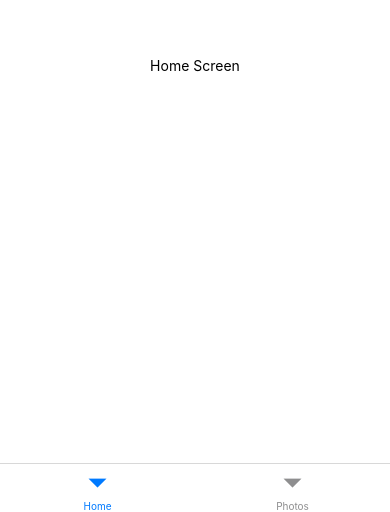
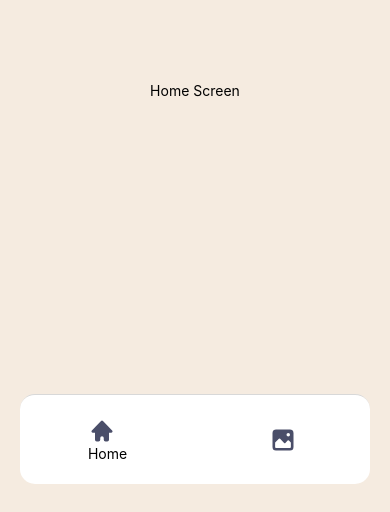
Before and after one commit to aqilahqi/al-react-native, a React Native app: screen /Home in a window 390 px wide. Shown: the part 332-844 px from the top of the page. Built offline with nearby package versions, Linux system fonts and the light colour scheme.

Commit message:
setup prettier

```diff
--- a/App.tsx
+++ b/App.tsx
@@ -3,7 +3,6 @@
 import React from 'react';
 import { NavigationContainer } from '@react-navigation/native';
 import Tabs from './src/navigation/tabs';
-
 
 function App() {
   return (
--- a/src/navigation/tabs.tsx
+++ b/src/navigation/tabs.tsx
@@ -1,22 +1,65 @@
-import { createBottomTabNavigator } from "@react-navigation/bottom-tabs";
+import { createBottomTabNavigator } from '@react-navigation/bottom-tabs';
+import { View, Text } from 'react-native';
+import HomeScreen from '../screens/HomeScreen';
+import PhotoScreen from '../screens/PhotoScreen';
 
-import HomeScreen from "../screens/HomeScreen";
-import PhotoScreen from "../screens/PhotoScreen";
+import { HomeIcon, PhotoIcon } from 'react-native-heroicons/micro';
 
-const Tab = createBottomTabNavigator()
+const Tab = createBottomTabNavigator();
 
 const screenOptions = {
-  headerShown: false
-}
-
+  headerShown: false,
+  tabBarShowLabel: false,
+  tabBarStyle: {
+    backgroundColor: '#fff',
+    position: 'absolute',
+    bottom: 28,
+    right: 20,
+    left: 20,
+    borderRadius: 15,
+    height: 90,
+    padding: 0,
+    alignSelf: 'center',
+    flexDirection: 'row',
+  },
+};
 
 const Tabs = () => {
-    return (
-        <Tab.Navigator initialRouteName='Home' screenOptions={screenOptions}>
-            <Tab.Screen name="Home" component={HomeScreen} />
-            <Tab.Screen name="Photos" component={PhotoScreen} />
-        </Tab.Navigator>
-    )
-}
+  return (
+    <Tab.Navigator
+      initialRouteName="Home"
+      screenOptions={screenOptions}
+    >
+      <Tab.Screen
+        name="Home"
+        component={HomeScreen}
+        options={{
+          tabBarIcon: () => (
+            <View className="text-center">
+              <HomeIcon
+                color="#4a4e69"
+                size={28}
+              />
+              <Text>Home</Text>
+            </View>
+          ),
+        }}
+      />
 
-export default Tabs
+      <Tab.Screen
+        name="Photos"
+        component={PhotoScreen}
+        options={{
+          tabBarIcon: () => (
+            <PhotoIcon
+              color="#4a4e69"
+              size={28}
+            />
+          ),
+        }}
+      />
+    </Tab.Navigator>
+  );
+};
+
+export default Tabs;
--- a/src/screens/HomeScreen.tsx
+++ b/src/screens/HomeScreen.tsx
@@ -1,13 +1,13 @@
-import { StatusBar } from "expo-status-bar";
-import { View, Text } from "react-native";
+import { StatusBar } from 'expo-status-bar';
+import { View, Text } from 'react-native';
 
 function HomeScreen() {
   return (
-    <View className="flex-1 items-center justify-center bg-white">
-      <StatusBar style="dark"/>
+    <View className="flex-1 items-center justify-center bg-[#f5ebe0]">
+      <StatusBar style="dark" />
       <Text>Home Screen</Text>
     </View>
   );
 }
 
-export default HomeScreen
+export default HomeScreen;
--- a/src/screens/PhotoScreen.tsx
+++ b/src/screens/PhotoScreen.tsx
@@ -1,12 +1,12 @@
-import { Text, View } from 'react-native'
-import React from 'react'
+import { Text, View } from 'react-native';
+import React from 'react';
 
 const PhotoScreen = () => {
   return (
-    <View className="flex-1 items-center justify-center bg-white">
+    <View className="flex-1 items-center justify-center bg-[#f5ebe0]">
       <Text>Photo Screen</Text>
     </View>
-  )
-}
+  );
+};
 
-export default PhotoScreen
+export default PhotoScreen;
--- a/src/screens/WelcomeScreen.tsx
+++ b/src/screens/WelcomeScreen.tsx
@@ -1,10 +1,10 @@
-import { View, Text } from 'react-native'
-import React from 'react'
+import { View, Text } from 'react-native';
+import React from 'react';
 
 export default function WelcomeScreen() {
   return (
     <View>
       <Text>WelcomeScreen</Text>
     </View>
-  )
+  );
 }
--- a/tailwind.config.js
+++ b/tailwind.config.js
@@ -4,6 +4,7 @@ module.exports = {
     "./App.{js,jsx,ts,tsx}",
     "./src/screens/**/*.{js,jsx,ts,tsx}",
     "./src/components/**/*.{js,jsx,ts,tsx}",
+    "./src/navigation/**/*.{js,jsx,ts,tsx}",
   ],
   theme: {
     extend: {},
```
Also changed, not shown: package.json (+9 -0 lines), .eslintrc.js (added), 2 other files (tests, documents, lock files or other folders).
